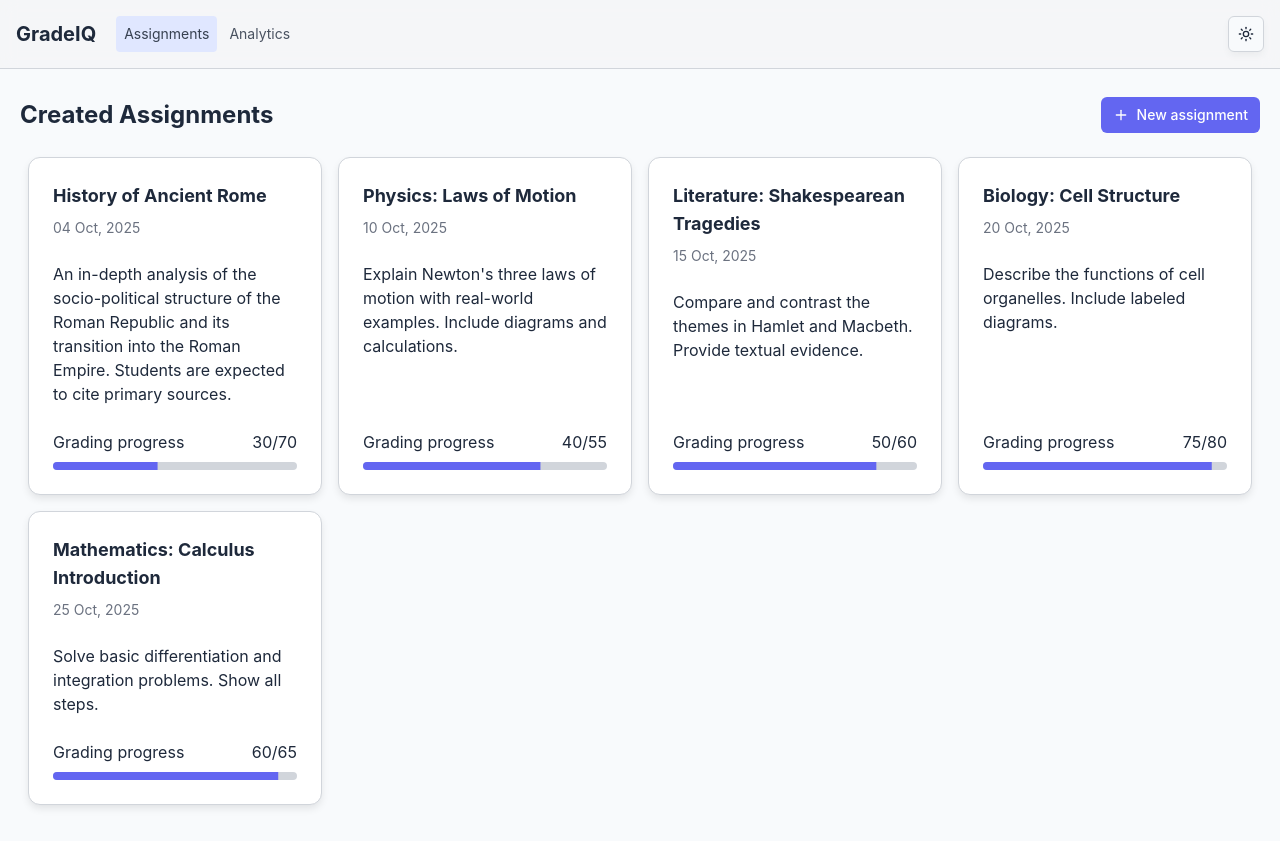
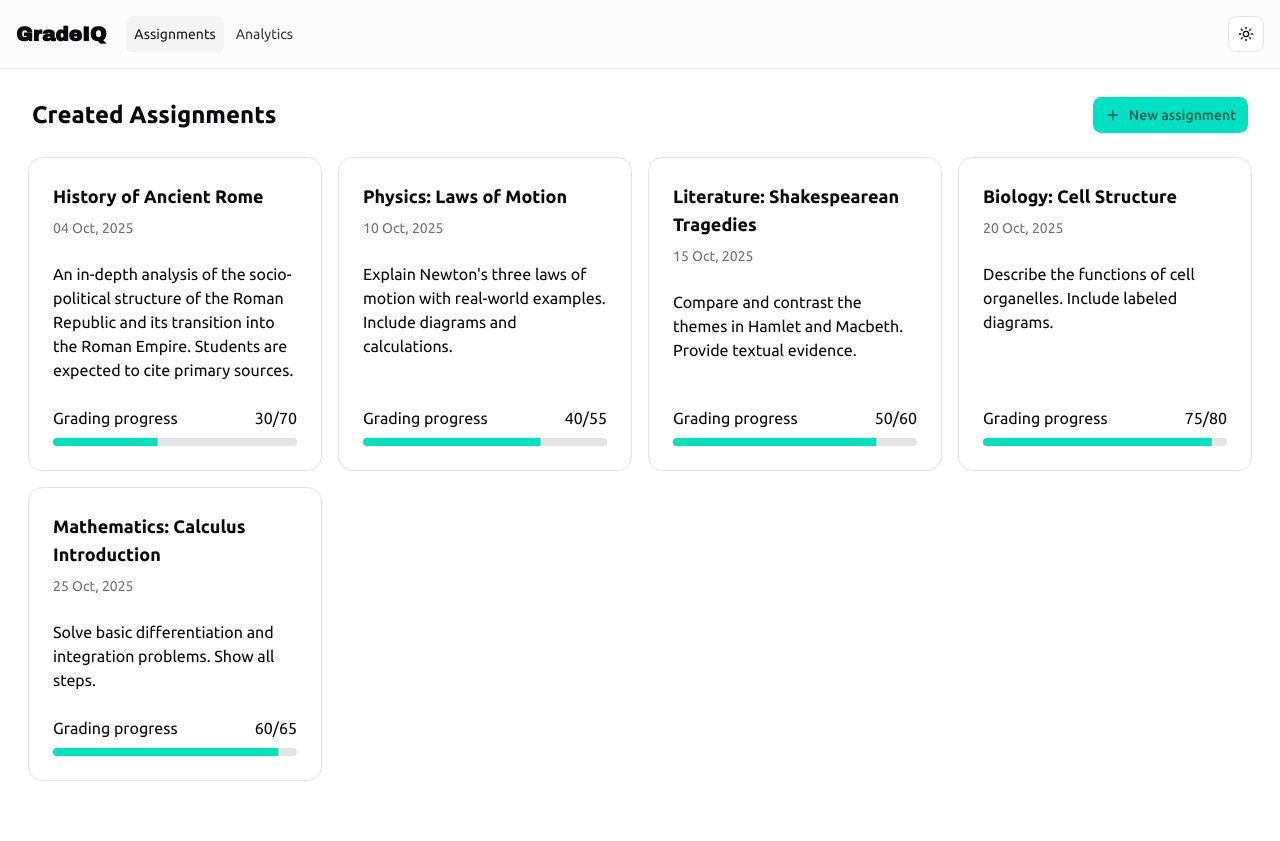
Before and after one commit to vsharha/GradeIQ, a Next.js app: page /app/assignments in a window 1280 px wide. After the commit the page ends 817 px from the top, so only its background shows below. Built offline with nearby package versions, Linux system fonts and the light colour scheme.

Commit message:
update fonts, theme

```diff
--- /dev/null
+++ b/src/app/app/assignments/layout.jsx
@@ -0,0 +1,7 @@
+function Layout({children}) {
+  return (
+    <div className="px-2">{children}</div>
+  );
+}
+
+export default Layout;
--- a/src/app/app/assignments/page.jsx
+++ b/src/app/app/assignments/page.jsx
@@ -10,9 +10,9 @@ function Page() {
 
   return (
     <div className="flex flex-col gap-4">
-      <div className="flex items-center flex-col gap-4 justify-center sm:flex-row sm:justify-between">
-        <h1 className="font-bold text-2xl">Created Assignments</h1>
-        <CreateAssignment/>
+      <div className="flex items-center flex-col gap-4 sm:flex-row sm:justify-between px-3">
+        <h1 className="font-bold text-2xl w-full flex-1 text-left">Created Assignments</h1>
+        <CreateAssignment className="mr-auto sm:m-none"/>
       </div>
       <div className="flex flex-row flex-wrap h-fit">
         {assignments.map((assignment, i)=><Assignment key={assignment.id} index={i} assignment={assignment} onClick={()=>router.push(`./assignments/${assignment.id}`)}/>)}
--- a/src/app/app/layout.jsx
+++ b/src/app/app/layout.jsx
@@ -4,7 +4,7 @@ function AppLayout({children}) {
   return (
     <>
       <Header/>
-      <main className="py-7 px-5 overscroll-contain">
+      <main className="py-5 px-1 overscroll-contain sm:px-3 sm:py-7">
         {children}
       </main>
     </>
--- a/src/app/globals.css
+++ b/src/app/globals.css
@@ -4,112 +4,77 @@
 @custom-variant dark (&:is(.dark *));
 
 :root {
-    --background: oklch(0.9842 0.0034 247.8575);
-    --foreground: oklch(0.2795 0.0368 260.0310);
-    --card: oklch(1.0000 0 0);
-    --card-foreground: oklch(0.2795 0.0368 260.0310);
-    --popover: oklch(1.0000 0 0);
-    --popover-foreground: oklch(0.2795 0.0368 260.0310);
-    --primary: oklch(0.5854 0.2041 277.1173);
-    --primary-foreground: oklch(1.0000 0 0);
-    --secondary: oklch(0.9276 0.0058 264.5313);
-    --secondary-foreground: oklch(0.3729 0.0306 259.7328);
-    --muted: oklch(0.9670 0.0029 264.5419);
-    --muted-foreground: oklch(0.5510 0.0234 264.3637);
-    --accent: oklch(0.9299 0.0334 272.7879);
-    --accent-foreground: oklch(0.3729 0.0306 259.7328);
-    --destructive: oklch(0.6368 0.2078 25.3313);
-    --destructive-foreground: oklch(1.0000 0 0);
-    --border: oklch(0.8717 0.0093 258.3382);
-    --input: oklch(0.8717 0.0093 258.3382);
-    --ring: oklch(0.5854 0.2041 277.1173);
-    --chart-1: oklch(0.5854 0.2041 277.1173);
-    --chart-2: oklch(0.5106 0.2301 276.9656);
-    --chart-3: oklch(0.4568 0.2146 277.0229);
-    --chart-4: oklch(0.3984 0.1773 277.3662);
-    --chart-5: oklch(0.3588 0.1354 278.6973);
-    --sidebar: oklch(0.9670 0.0029 264.5419);
-    --sidebar-foreground: oklch(0.2795 0.0368 260.0310);
-    --sidebar-primary: oklch(0.5854 0.2041 277.1173);
-    --sidebar-primary-foreground: oklch(1.0000 0 0);
-    --sidebar-accent: oklch(0.9299 0.0334 272.7879);
-    --sidebar-accent-foreground: oklch(0.3729 0.0306 259.7328);
-    --sidebar-border: oklch(0.8717 0.0093 258.3382);
-    --sidebar-ring: oklch(0.5854 0.2041 277.1173);
-    --font-sans: Inter, sans-serif;
-    --font-serif: Merriweather, serif;
-    --font-mono: JetBrains Mono, monospace;
-    --radius: 0.5rem;
-    --shadow-x: 0px;
-    --shadow-y: 4px;
-    --shadow-blur: 8px;
-    --shadow-spread: -1px;
-    --shadow-opacity: 0.1;
-    --shadow-color: hsl(0 0% 0%);
-    --shadow-2xs: 0px 4px 8px -1px hsl(0 0% 0% / 0.05);
-    --shadow-xs: 0px 4px 8px -1px hsl(0 0% 0% / 0.05);
-    --shadow-sm: 0px 4px 8px -1px hsl(0 0% 0% / 0.10), 0px 1px 2px -2px hsl(0 0% 0% / 0.10);
-    --shadow: 0px 4px 8px -1px hsl(0 0% 0% / 0.10), 0px 1px 2px -2px hsl(0 0% 0% / 0.10);
-    --shadow-md: 0px 4px 8px -1px hsl(0 0% 0% / 0.10), 0px 2px 4px -2px hsl(0 0% 0% / 0.10);
-    --shadow-lg: 0px 4px 8px -1px hsl(0 0% 0% / 0.10), 0px 4px 6px -2px hsl(0 0% 0% / 0.10);
-    --shadow-xl: 0px 4px 8px -1px hsl(0 0% 0% / 0.10), 0px 8px 10px -2px hsl(0 0% 0% / 0.10);
-    --shadow-2xl: 0px 4px 8px -1px hsl(0 0% 0% / 0.25);
-    --tracking-normal: 0em;
-    --spacing: 0.25rem;
+    --radius: 0.65rem;
+    --background: oklch(1 0 0);
+    --foreground: oklch(0.141 0.005 285.823);
+    --card: oklch(1 0 0);
+    --card-foreground: oklch(0.141 0.005 285.823);
+    --popover: oklch(1 0 0);
+    --popover-foreground: oklch(0.141 0.005 285.823);
+    --primary: oklch(0.795 0.184 180);
+    --primary-foreground: oklch(0.421 0.095 184);
+    --secondary: oklch(0.967 0.001 286.375);
+    --secondary-foreground: oklch(0.21 0.006 285.885);
+    --muted: oklch(0.967 0.001 286.375);
+    --muted-foreground: oklch(0.552 0.016 285.938);
+    --accent: oklch(0.967 0.001 286.375);
+    --accent-foreground: oklch(0.21 0.006 285.885);
+    --destructive: oklch(0.577 0.245 27.325);
+    --destructive-foreground: oklch(0.985 0 0);
+    --border: oklch(0.92 0.004 286.32);
+    --input: oklch(0.92 0.004 286.32);
+    --ring: oklch(0.795 0.184 180);
+    --chart-1: oklch(0.646 0.222 41.116);
+    --chart-2: oklch(0.6 0.118 184.704);
+    --chart-3: oklch(0.398 0.07 227.392);
+    --chart-4: oklch(0.828 0.189 84.429);
+    --chart-5: oklch(0.769 0.188 70.08);
+    --sidebar: oklch(0.985 0 0);
+    --sidebar-foreground: oklch(0.141 0.005 285.823);
+    --sidebar-primary: oklch(0.795 0.184 180);
+    --sidebar-primary-foreground: oklch(0.421 0.095 184);
+    --sidebar-accent: oklch(0.967 0.001 286.375);
+    --sidebar-accent-foreground: oklch(0.21 0.006 285.885);
+    --sidebar-border: oklch(0.92 0.004 286.32);
+    --sidebar-ring: oklch(0.795 0.184 180);
 }
 
 .dark {
-    --background: oklch(0.2077 0.0398 265.7549);
-    --foreground: oklch(0.9288 0.0126 255.5078);
-    --card: oklch(0.2795 0.0368 260.0310);
-    --card-foreground: oklch(0.9288 0.0126 255.5078);
-    --popover: oklch(0.2795 0.0368 260.0310);
-    --popover-foreground: oklch(0.9288 0.0126 255.5078);
-    --primary: oklch(0.6801 0.1583 276.9349);
-    --primary-foreground: oklch(0.2077 0.0398 265.7549);
-    --secondary: oklch(0.3351 0.0331 260.9120);
-    --secondary-foreground: oklch(0.8717 0.0093 258.3382);
-    --muted: oklch(0.2427 0.0381 259.9437);
-    --muted-foreground: oklch(0.7137 0.0192 261.3246);
-    --accent: oklch(0.3729 0.0306 259.7328);
-    --accent-foreground: oklch(0.8717 0.0093 258.3382);
-    --destructive: oklch(0.6368 0.2078 25.3313);
-    --destructive-foreground: oklch(0.2077 0.0398 265.7549);
-    --border: oklch(0.4461 0.0263 256.8018);
-    --input: oklch(0.4461 0.0263 256.8018);
-    --ring: oklch(0.6801 0.1583 276.9349);
-    --chart-1: oklch(0.6801 0.1583 276.9349);
-    --chart-2: oklch(0.5854 0.2041 277.1173);
-    --chart-3: oklch(0.5106 0.2301 276.9656);
-    --chart-4: oklch(0.4568 0.2146 277.0229);
-    --chart-5: oklch(0.3984 0.1773 277.3662);
-    --sidebar: oklch(0.2795 0.0368 260.0310);
-    --sidebar-foreground: oklch(0.9288 0.0126 255.5078);
-    --sidebar-primary: oklch(0.6801 0.1583 276.9349);
-    --sidebar-primary-foreground: oklch(0.2077 0.0398 265.7549);
-    --sidebar-accent: oklch(0.3729 0.0306 259.7328);
-    --sidebar-accent-foreground: oklch(0.8717 0.0093 258.3382);
-    --sidebar-border: oklch(0.4461 0.0263 256.8018);
-    --sidebar-ring: oklch(0.6801 0.1583 276.9349);
-    --font-sans: Inter, sans-serif;
-    --font-serif: Merriweather, serif;
-    --font-mono: JetBrains Mono, monospace;
-    --radius: 0.5rem;
-    --shadow-x: 0px;
-    --shadow-y: 4px;
-    --shadow-blur: 8px;
-    --shadow-spread: -1px;
-    --shadow-opacity: 0.1;
-    --shadow-color: hsl(0 0% 0%);
-    --shadow-2xs: 0px 4px 8px -1px hsl(0 0% 0% / 0.05);
-    --shadow-xs: 0px 4px 8px -1px hsl(0 0% 0% / 0.05);
-    --shadow-sm: 0px 4px 8px -1px hsl(0 0% 0% / 0.10), 0px 1px 2px -2px hsl(0 0% 0% / 0.10);
-    --shadow: 0px 4px 8px -1px hsl(0 0% 0% / 0.10), 0px 1px 2px -2px hsl(0 0% 0% / 0.10);
-    --shadow-md: 0px 4px 8px -1px hsl(0 0% 0% / 0.10), 0px 2px 4px -2px hsl(0 0% 0% / 0.10);
-    --shadow-lg: 0px 4px 8px -1px hsl(0 0% 0% / 0.10), 0px 4px 6px -2px hsl(0 0% 0% / 0.10);
-    --shadow-xl: 0px 4px 8px -1px hsl(0 0% 0% / 0.10), 0px 8px 10px -2px hsl(0 0% 0% / 0.10);
-    --shadow-2xl: 0px 4px 8px -1px hsl(0 0% 0% / 0.25);
+    --background: oklch(0.141 0.005 285.823);
+    --foreground: oklch(0.985 0 0);
+    --card: oklch(0.21 0.006 285.885);
+    --card-foreground: oklch(0.985 0 0);
+    --popover: oklch(0.21 0.006 285.885);
+    --popover-foreground: oklch(0.985 0 0);
+    --primary: oklch(0.795 0.184 180);
+    --primary-foreground: oklch(0.421 0.095 184);
+    --secondary: oklch(0.274 0.006 286.033);
+    --secondary-foreground: oklch(0.985 0 0);
+    --muted: oklch(0.274 0.006 286.033);
+    --muted-foreground: oklch(0.705 0.015 286.067);
+    --accent: oklch(0.274 0.006 286.033);
+    --accent-foreground: oklch(0.985 0 0);
+    --destructive: oklch(0.704 0.191 22.216);
+    --destructive-foreground: oklch(0.985 0 0);
+    --border: oklch(1 0 0 / 10%);
+    --input: oklch(1 0 0 / 15%);
+    --ring: oklch(0.554 0.135 180);
+    --chart-1: oklch(0.488 0.243 264.376);
+    --chart-2: oklch(0.696 0.17 162.48);
+    --chart-3: oklch(0.769 0.188 70.08);
+    --chart-4: oklch(0.627 0.265 303.9);
+    --chart-5: oklch(0.645 0.246 16.439);
+    --sidebar: oklch(0.21 0.006 285.885);
+    --sidebar-foreground: oklch(0.985 0 0);
+    --sidebar-primary: oklch(0.795 0.184 180);
+    --sidebar-primary-foreground: oklch(0.421 0.095 184);
+    --sidebar-accent: oklch(0.274 0.006 286.033);
+    --sidebar-accent-foreground: oklch(0.985 0 0);
+    --sidebar-border: oklch(1 0 0 / 10%);
+    --sidebar-ring: oklch(0.554 0.135 180);
 }
+
+
 
 @theme inline {
     --color-background: var(--background);
@@ -162,11 +127,14 @@
     --shadow-lg: var(--shadow-lg);
     --shadow-xl: var(--shadow-xl);
     --shadow-2xl: var(--shadow-2xl);
+
 }
 
 @theme {
     --color-shadow: var(--shadow);
     --spacing-screen-dynamic: 100dvh;
+    --font-sans: var(--font-sans), system-ui, sans-serif;
+    --font-heading: var(--font-heading), serif;
 }
 
 :root {
--- a/src/app/layout.jsx
+++ b/src/app/layout.jsx
@@ -1,14 +1,29 @@
 import { ThemeProvider } from "@/components/ThemeProvider";
 import "@/app/globals.css"
+import { Archivo_Black, Ubuntu } from "next/font/google";
 
 export const metadata = {
   title: "GradeIQ",
   description: "Your AI tutoring companionn",
 };
 
+const ubuntu = Ubuntu({
+  weight: ['300','400','500','700'],
+  subsets: ['latin'],
+  variable: "--font-sans",
+  display: "swap",
+})
+
+const archivo_black = Archivo_Black({
+  weight: "400",
+  subsets: ['latin'],
+  variable: "--font-heading",
+  display: "swap",
+})
+
 export default function RootLayout({ children }) {
   return (
-    <html lang="en" suppressHydrationWarning>
+    <html lang="en" suppressHydrationWarning className={`${ubuntu.variable} ${archivo_black.variable}`}>
       <body>
           <ThemeProvider
               attribute="class"
--- a/src/components/assignments/CreateAssignment.jsx
+++ b/src/components/assignments/CreateAssignment.jsx
@@ -10,11 +10,11 @@ import { Button } from "@/components/ui/button";
 import { Plus } from "lucide-react";
 import CreateAssignmentForm from "@/components/assignments/CreateAssignmentForm";
 
-function CreateAssignment() {
+function CreateAssignment({className}) {
   return (
     <Dialog>
       <DialogTrigger asChild>
-        <Button><Plus/> New assignment</Button>
+        <Button className={className}><Plus/> New assignment</Button>
       </DialogTrigger>
       <DialogContent>
         <DialogHeader>
--- a/src/components/custom/Logo.jsx
+++ b/src/components/custom/Logo.jsx
@@ -1,7 +1,9 @@
 function Logo() {
   return (
-    <div className="font-bold text-xl">
-      GradeIQ
+    <div className="font-bold text-xl font-heading">
+      <h1>
+        GradeIQ
+      </h1>
     </div>
   );
 }
```
